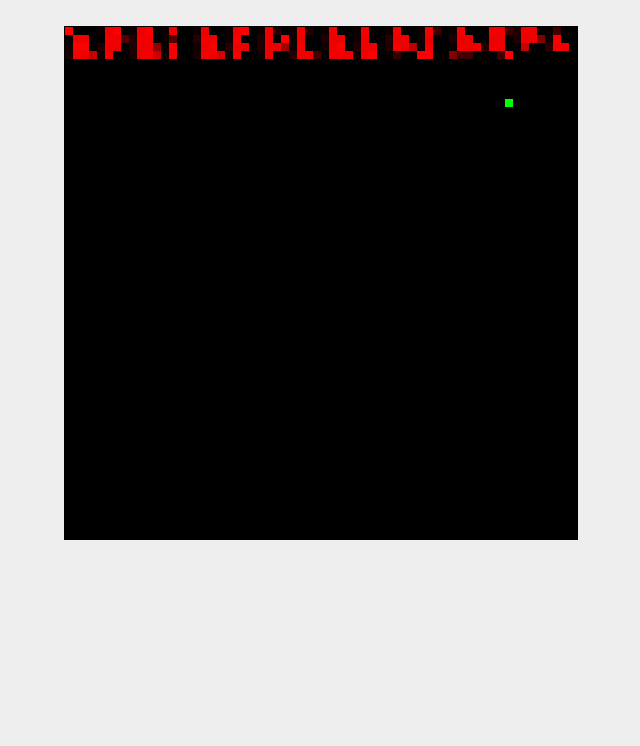
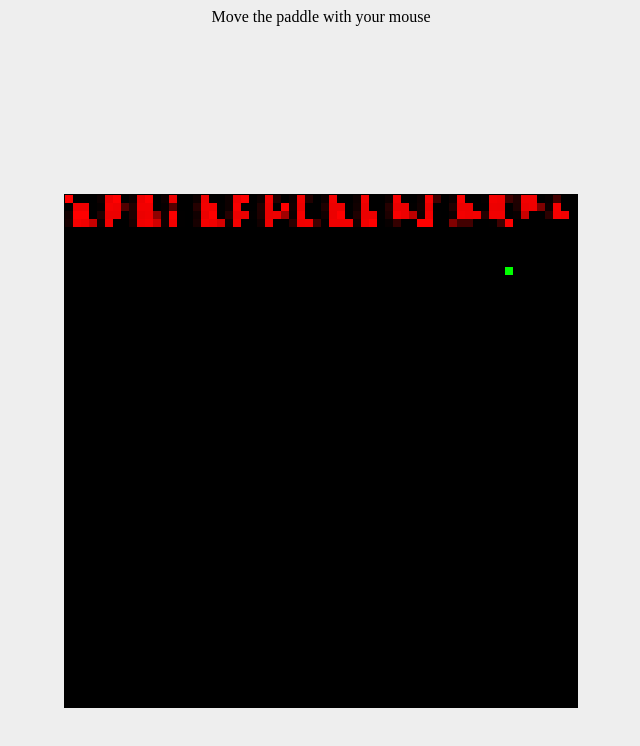
Before and after one commit to void4/selfdestruct, a plain HTML site: page index.html in a window 1280 px wide. Shown: the whole page, without its empty margins (319-959 px from the left). Drawn offline with Linux system fonts and the light colour scheme.

Commit message:
Add hint to move mouse

```diff
--- a/index.html
+++ b/index.html
@@ -157,5 +157,6 @@ function update() {
 </style>
 </head>
 <body style="background-color:#eee; display:flex; justify-content:center; align-items:center;flex-direction: column; height:400px">
+	<div style="color: black; margin-top: 300px;">Move the paddle with your mouse</div><br>
 </body>
 </html>
```
